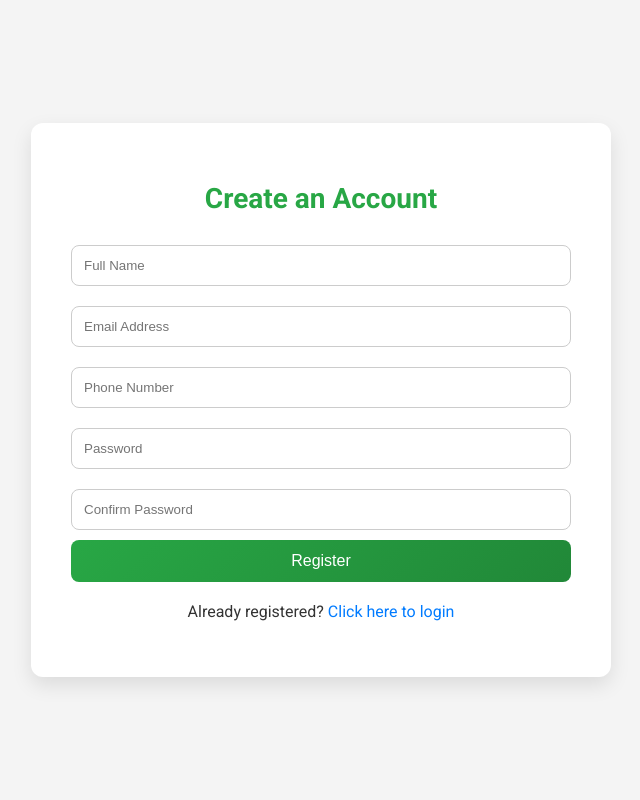
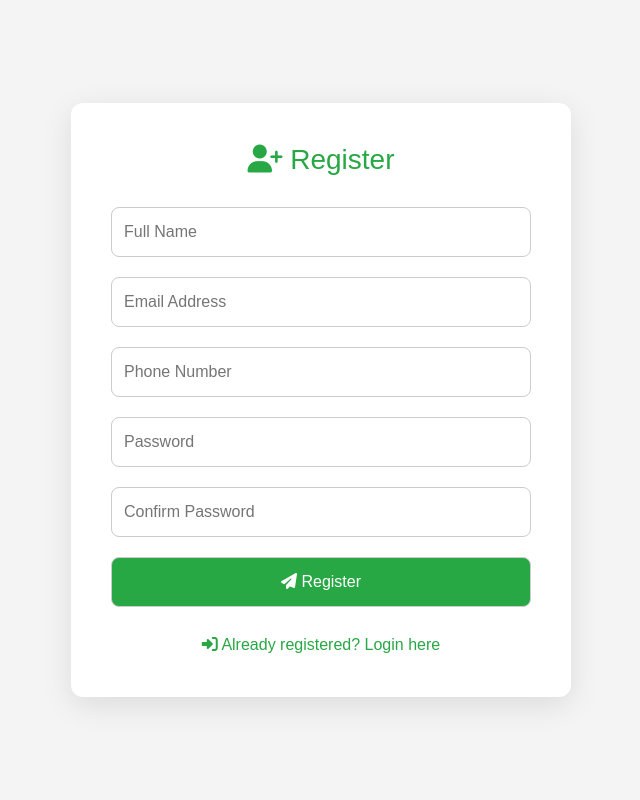
Before and after one commit to Uraj12/Mr.Scrap-Laravel, a Laravel app: page / in a window 1280 px wide. Shown: the whole page, without its empty margins (319-959 px from the left). Run offline with Laravel 12, Linux system fonts and the light colour scheme; parts of the project's set-up code (start-up, migrations or seed data) failed here and were passed over; some libraries are stand-ins or nearby versions.

Commit message:
uraj
final internal update

```diff
--- a/app/Http/Kernel.php
+++ b/app/Http/Kernel.php
@@ -12,5 +12,10 @@ protected $middlewareGroups = [
         \App\Http\Middleware\VerifyCsrfToken::class,
         \Illuminate\Routing\Middleware\SubstituteBindings::class,
         \Illuminate\Auth\Middleware\EnsureEmailIsVerified::class,  // ✅ Email verification middleware
+        \App\Http\Middleware\NoCache::class,  // ✅ Add the NoCache middleware globally
+    \Illuminate\Foundation\Http\Middleware\CheckForMaintenanceMode::class,
+    \Illuminate\Foundation\Http\Middleware\ValidatePostSize::class,
+    \App\Http\Middleware\TrimStrings::class,
+    \Illuminate\Foundation\Http\Middleware\ConvertEmptyStringsToNull::class,
     ],
 ];
--- a/resources/views/aboutus.blade.php
+++ b/resources/views/aboutus.blade.php
@@ -3,6 +3,9 @@
 <head>
     <meta charset="UTF-8">
     <meta name="viewport" content="width=device-width, initial-scale=1.0">
+    <meta http-equiv="Cache-Control" content="no-cache, no-store, must-revalidate" />
+    <meta http-equiv="Pragma" content="no-cache" />
+    <meta http-equiv="Expires" content="0" />
     <title>About Us - MrScrap</title>
 
     <!-- Bootstrap and Icons -->
--- a/resources/views/layouts/app.blade.php
+++ b/resources/views/layouts/app.blade.php
@@ -4,6 +4,9 @@
 <head>
     <meta charset="UTF-8">
     <meta name="viewport" content="width=device-width, initial-scale=1.0">
+     <meta http-equiv="Cache-Control" content="no-cache, no-store, must-revalidate" />
+    <meta http-equiv="Pragma" content="no-cache" />
+    <meta http-equiv="Expires" content="0" />
     <title>@yield('title', 'Mr.Scrap')</title>
     <link rel="stylesheet" href="http://127.0.0.1:8000/css/bootstrap.min.css">
     <link rel="stylesheet" href="http://127.0.0.1:8000/css/navbar.css">
--- a/resources/views/login.blade.php
+++ b/resources/views/login.blade.php
@@ -3,6 +3,9 @@
 <head>
     <meta charset="UTF-8">
     <meta name="viewport" content="width=device-width, initial-scale=1.0">
+    <meta http-equiv="Cache-Control" content="no-cache, no-store, must-revalidate" />
+    <meta http-equiv="Pragma" content="no-cache" />
+    <meta http-equiv="Expires" content="0" />
     <title>Login - MrScrap</title>
 
     <!-- Bootstrap & Font Awesome -->
--- a/resources/views/registration.blade.php
+++ b/resources/views/registration.blade.php
@@ -3,108 +3,84 @@
 <head>
     <meta charset="UTF-8">
     <meta name="viewport" content="width=device-width, initial-scale=1.0">
-    <title>Registration </title>
+    <meta http-equiv="Cache-Control" content="no-cache, no-store, must-revalidate" />
+    <meta http-equiv="Pragma" content="no-cache" />
+    <meta http-equiv="Expires" content="0" />
+    <title>Registration with OTP</title>
     <meta name="csrf-token" content="{{ csrf_token() }}">
 
-    <!-- Google Fonts -->
-    <link href="https://fonts.googleapis.com/css2?family=Roboto:wght@300;400;700&display=swap" rel="stylesheet">
+    <!-- SweetAlert, Bootstrap, and Icons -->
+    <link rel="stylesheet" href="https://cdn.jsdelivr.net/npm/bootstrap@5.3.0/dist/css/bootstrap.min.css">
+    <link rel="stylesheet" href="https://cdnjs.cloudflare.com/ajax/libs/font-awesome/6.4.2/css/all.min.css">
+    <script src="https://cdn.jsdelivr.net/npm/sweetalert2@11"></script>
 
     <style>
-        /* General Styling */
         body {
-            font-family: 'Roboto', sans-serif;
+            font-family: 'Poppins', sans-serif;
             background: #f4f4f4;
-            color: #333;
-            margin: 0;
-            padding: 0;
             display: flex;
             justify-content: center;
             align-items: center;
             height: 100vh;
+            margin: 0;
         }
 
         .container {
             width: 100%;
             max-width: 500px;
-            background: #fff;
+            background: white;
             padding: 40px;
             border-radius: 12px;
-            box-shadow: 0 8px 20px rgba(0, 0, 0, 0.1);
-            text-align: center;
-            transition: transform 0.3s;
+            box-shadow: 0 8px 30px rgba(0, 0, 0, 0.1);
+            transition: all 0.3s;
         }
 
         .container:hover {
             transform: translateY(-10px);
-            box-shadow: 0 12px 30px rgba(0, 0, 0, 0.15);
+            box-shadow: 0 12px 40px rgba(0, 0, 0, 0.2);
         }
 
         h1 {
-            color: #28a745;
             font-size: 28px;
             margin-bottom: 20px;
+            color: #28a745;
+            text-align: center;
         }
 
-        .register-form input, .otp-form input {
+        input, button {
             width: 100%;
+            margin: 10px 0;
             padding: 12px;
-            margin: 10px 0;
+            border-radius: 8px;
             border: 1px solid #ccc;
-            border-radius: 8px;
             box-sizing: border-box;
-            transition: border 0.3s;
+            transition: all 0.3s;
         }
 
-        .register-form input:focus, .otp-form input:focus {
-            border: 1px solid #28a745;
-            outline: none;
+        input:focus {
+            border-color: #28a745;
             box-shadow: 0 0 8px rgba(40, 167, 69, 0.3);
         }
 
-        .register-form button, .otp-form button {
-            width: 100%;
-            background: linear-gradient(135deg, #28a745, #218838);
-            color: white;
-            padding: 12px 20px;
-            border: none;
-            border-radius: 8px;
-            font-size: 16px;
+        button {
+            background: #28a745;
+            color: #fff;
             cursor: pointer;
-            transition: background 0.3s, transform 0.2s;
+            transition: background 0.3s;
         }
 
-        .register-form button:hover, .otp-form button:hover {
-            background: linear-gradient(135deg, #218838, #1e7e34);
-            transform: translateY(-5px);
+        button:hover {
+            background: #218838;
         }
 
-        .message {
-            margin-top: 15px;
-            font-size: 16px;
+        .btn-close {
+            border: none;
+            background: transparent;
+            color: #ccc;
         }
 
-        .success {
-            color: green;
-        }
-
-        .error {
+        .btn-close:hover {
             color: red;
-        }
-
-        .login-link {
-            margin-top: 20px;
-            font-size: 16px;
-        }
-
-        .login-link a {
-            color: #007bff;
-            text-decoration: none;
-            transition: 0.3s;
-        }
-
-        .login-link a:hover {
-            text-decoration: underline;
-            color: #0056b3;
         }
     </style>
 </head>
@@ -115,48 +91,60 @@
 
     <!-- Registration Form -->
     <div id="registerSection">
-        <h1>Create an Account</h1>
-        <form class="register-form" id="registerForm">
+        <h1><i class="fa-solid fa-user-plus"></i> Register</h1>
+        <form id="registerForm">
             @csrf
             <input type="text" name="name" placeholder="Full Name" required>
             <input type="email" name="email" placeholder="Email Address" required>
             <input type="text" name="phno" placeholder="Phone Number" required>
             <input type="password" name="password" placeholder="Password" required>
             <input type="password" name="confirm_password" placeholder="Confirm Password" required>
-            <button type="submit">Register</button>
+            <button type="submit"><i class="fa-solid fa-paper-plane"></i> Register</button>
+            <div class="text-center mt-3">
+            <a href="/login" class="text-decoration-none" style="color: #28a745;">
+                <i class="fa-solid fa-sign-in-alt"></i> Already registered? Login here
+            </a>
+        </div>
         </form>
-
-        <p class="login-link">
-            Already registered? <a href="/login">Click here to login</a>
-        </p>
     </div>
-
-    <!-- OTP Verification Form -->
-    <div id="otpSection" style="display: none;">
-        <h1>Enter OTP</h1>
-        <form class="otp-form" id="otpForm">
-            <input type="text" name="otp" placeholder="Enter OTP" required>
-            <button type="submit">Verify OTP</button>
-        </form>
-
-        <p class="login-link">
-            Already registered? <a href="/login">Click here to login</a>
-        </p>
-    </div>
-
-    <p class="message"></p>
 
 </div>
 
+<!-- OTP Modal -->
+<div class="modal fade" id="otpModal" tabindex="-1" aria-labelledby="otpModalLabel" aria-hidden="true">
+  <div class="modal-dialog">
+    <div class="modal-content">
+      <div class="modal-header">
+        <h5 class="modal-title"><i class="fa-solid fa-key"></i> Enter OTP</h5>
+        <button type="button" class="btn-close" data-bs-dismiss="modal" aria-label="Close"></button>
+      </div>
+      <div class="modal-body">
+        <form id="otpForm">
+          <input type="text" name="otp" placeholder="Enter OTP" required>
+          <button type="submit"><i class="fa-solid fa-check"></i> Verify OTP</button>
+        </form>
+      </div>
+    </div>
+  </div>
+</div>
+
+<script src="https://cdn.jsdelivr.net/npm/bootstrap@5.3.0/dist/js/bootstrap.bundle.min.js"></script>
+
 <script>
-    const registerSection = document.getElementById('registerSection');
-    const otpSection = document.getElementById('otpSection');
+    const registerForm = document.querySelector('#registerForm');
+const otpModal = new bootstrap.Modal(document.getElementById('otpModal'));
 
-    document.querySelector('#registerForm').addEventListener('submit', function(event) {
+function showAlert(type, message) {
+    Swal.fire({
+        icon: type,
+        title: message,
+        confirmButtonColor: '#28a745'
+    });
+}
+
+registerForm.addEventListener('submit', function(event) {
     event.preventDefault();
-
     let formData = new FormData(this);
-        let messageBox = document.querySelector('.message');
 
     fetch('/send-otp', {
         method: 'POST',
@@ -168,15 +156,82 @@
     })
     .then(response => response.json())
     .then(data => {
-            if (data.success) {
-                registerSection.style.display = 'none';
-                otpSection.style.display = 'block';
-                messageBox.innerHTML = `<span class="success">OTP sent to your phone!</span>`;
+        if (data.error) {
+            // ✅ Show SweetAlert if phone number is already registered
+            Swal.fire({
+                icon: 'error',
+                title: 'Phone Number Exists!',
+                text: data.error,
+                confirmButtonColor: '#dc3545'
+            });
+        } else if (data.errors) {
+            let passwordErrors = [];
+            let confirmPasswordErrors = [];
+            let otherErrors = [];
+
+            // Separate password and confirm password errors
+            for (const field in data.errors) {
+                data.errors[field].forEach(error => {
+                    if (field === 'password') {
+                        passwordErrors.push(error);
+                    } else if (field === 'confirm_password') {
+                        confirmPasswordErrors.push(error);
                     } else {
-                messageBox.innerHTML = `<span class="error">${data.error}</span>`;
+                        otherErrors.push(error);
                     }
                 });
+            }
+
+            // Display password validation errors
+            if (passwordErrors.length > 0) {
+                Swal.fire({
+                    icon: 'error',
+                    title: 'Invalid Password!',
+                    html: `<ul style="text-align: left;">${passwordErrors.map(e => `<li>${e}</li>`).join('')}</ul>`,
+                    confirmButtonColor: '#dc3545'
                 });
+            }
+
+            // Display confirm password validation errors
+            if (confirmPasswordErrors.length > 0) {
+                Swal.fire({
+                    icon: 'error',
+                    title: 'Confirm Password Mismatch!',
+                    html: `<ul style="text-align: left;">${confirmPasswordErrors.map(e => `<li>${e}</li>`).join('')}</ul>`,
+                    confirmButtonColor: '#dc3545'
+                });
+            }
+
+            // Display other validation errors
+            if (otherErrors.length > 0) {
+                Swal.fire({
+                    icon: 'error',
+                    title: 'Validation Failed!',
+                    html: `<ul style="text-align: left;">${otherErrors.map(e => `<li>${e}</li>`).join('')}</ul>`,
+                    confirmButtonColor: '#dc3545'
+                });
+            }
+
+        } else if (data.success) {
+            Swal.fire({
+                icon: 'success',
+                title: 'OTP Sent!',
+                text: data.success,
+                confirmButtonColor: '#28a745'
+            });
+            otpModal.show();
+        }
+    })
+    .catch(error => {
+        Swal.fire({
+            icon: 'error',
+            title: 'Something went wrong!',
+            text: 'Please try again later.',
+            confirmButtonColor: '#dc3545'
+        });
+    });
+});
+
 
 document.querySelector('#otpForm').addEventListener('submit', function(event) {
     event.preventDefault();
@@ -188,18 +243,40 @@
         body: formData,
         headers: {
             'Accept': 'application/json',
-                'X-CSRF-TOKEN': document.querySelector('meta[name="csrf-token"]').getAttribute('content')
+            'X-CSRF-TOKEN': document.querySelector('meta[name="csrf-token"]').getAttribute('content')  // ✅ Add CSRF Token
         }
     })
     .then(response => response.json())
     .then(data => {
         if (data.success) {
-                window.location.href = "/login";
+            Swal.fire({
+                icon: 'success',
+                title: 'Registration Successful!',
+                text: data.success,
+                confirmButtonColor: '#28a745'
+            }).then(() => {
+                window.location.href = '/login';  // Redirect to login page
+            });
         } else {
-                document.querySelector('.message').innerHTML = `<span class="error">${data.error}</span>`;
+            Swal.fire({
+                icon: 'error',
+                title: 'Invalid OTP!',
+                text: data.error,
+                confirmButtonColor: '#dc3545'
+            });
         }
+    })
+    .catch(error => {
+        Swal.fire({
+            icon: 'error',
+            title: 'Something went wrong!',
+            text: 'Please try again later.',
+            confirmButtonColor: '#dc3545'
         });
     });
+});
+
+
 </script>
 
 </body>
--- a/resources/views/sellScrap.blade.php
+++ b/resources/views/sellScrap.blade.php
@@ -1,6 +1,8 @@
     @extends('layouts.app')
 
     @section('content')
+    <!-- SweetAlert2 CDN -->
+    <script src="https://cdn.jsdelivr.net/npm/sweetalert2@11"></script>
 
     <div class="container mt-5">
         <!-- Back Button -->
--- a/resources/views/welcome.blade.php
+++ b/resources/views/welcome.blade.php
@@ -3,6 +3,9 @@
 <head>
     <meta charset="utf-8" />
     <meta name="viewport" content="width=device-width, initial-scale=1">
+    <meta http-equiv="Cache-Control" content="no-cache, no-store, must-revalidate" />
+    <meta http-equiv="Pragma" content="no-cache" />
+    <meta http-equiv="Expires" content="0" />
     <title>ScrapUncle - Recycling Made Easy</title>
 
     <!-- Bootstrap CSS -->
```
Also changed, not shown: app/Http/Controllers/RegistrationController.php (+29 -10 lines), app/Http/Middleware/NoCache.php (added, +22 -0 lines), app/Models/User.php (+8 -14 lines), database/migrations/2025_03_31_134152_add_phno_to_users_table.php (added), routes/web.php (line endings or trailing spaces), 1 other file. Lines whose indentation alone changed are shown as unchanged.
